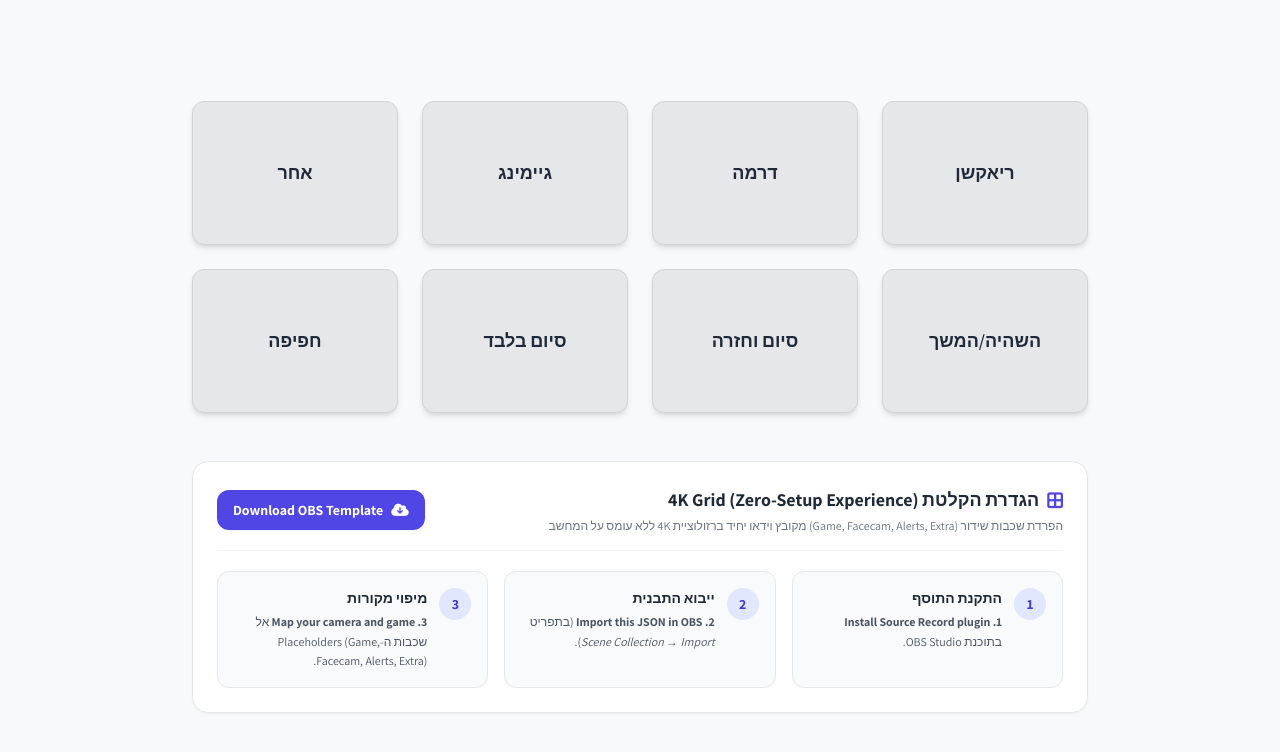
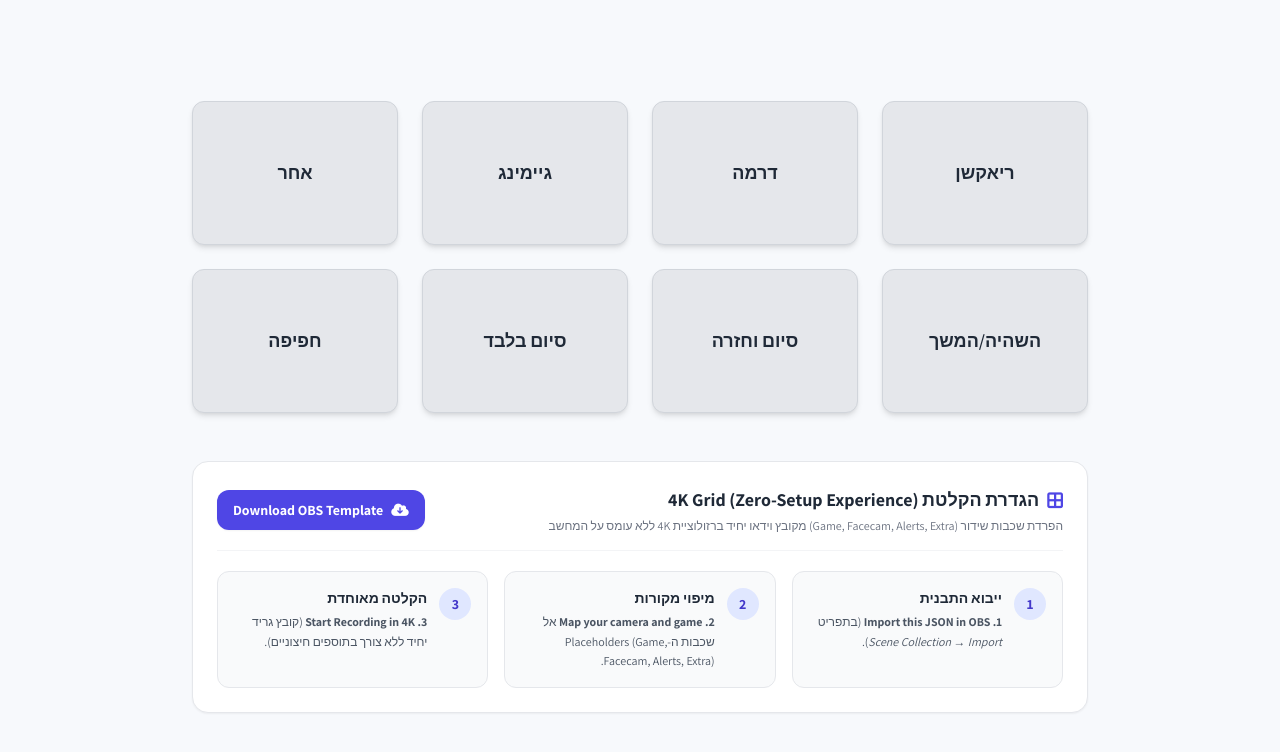
Before and after one commit to Roi-Chocron/LiveEdits, a plain HTML site: page stream deck.html in a window 1280 px wide. Shown: the part 80-832 px from the top of the page. Drawn offline with nearby package versions, Linux system fonts and the light colour scheme.

Commit message:
refactor: remove all Source Record plugin references, standardize on native 4K single-file grid recording

```diff
--- a/stream deck.html
+++ b/stream deck.html
@@ -110,9 +110,9 @@
                 <div class="bg-gray-50 rounded-xl p-4 border border-gray-200 flex items-start gap-3">
                     <div class="w-8 h-8 rounded-full bg-indigo-100 text-indigo-700 font-bold text-sm flex items-center justify-center shrink-0">1</div>
                     <div>
-                        <h4 class="text-sm font-bold text-gray-800">התקנת התוסף</h4>
+                        <h4 class="text-sm font-bold text-gray-800">ייבוא התבנית</h4>
                         <p class="text-xs text-gray-600 mt-1 leading-relaxed">
-                            <strong>1. Install Source Record plugin</strong> בתוכנת OBS Studio.
+                            <strong>1. Import this JSON in OBS</strong> (בתפריט <em>Scene Collection &rarr; Import</em>).
                         </p>
                     </div>
                 </div>
@@ -120,9 +120,9 @@
                 <div class="bg-gray-50 rounded-xl p-4 border border-gray-200 flex items-start gap-3">
                     <div class="w-8 h-8 rounded-full bg-indigo-100 text-indigo-700 font-bold text-sm flex items-center justify-center shrink-0">2</div>
                     <div>
-                        <h4 class="text-sm font-bold text-gray-800">ייבוא התבנית</h4>
+                        <h4 class="text-sm font-bold text-gray-800">מיפוי מקורות</h4>
                         <p class="text-xs text-gray-600 mt-1 leading-relaxed">
-                            <strong>2. Import this JSON in OBS</strong> (בתפריט <em>Scene Collection &rarr; Import</em>).
+                            <strong>2. Map your camera and game</strong> אל שכבות ה-Placeholders (Game, Facecam, Alerts, Extra).
                         </p>
                     </div>
                 </div>
@@ -130,9 +130,9 @@
                 <div class="bg-gray-50 rounded-xl p-4 border border-gray-200 flex items-start gap-3">
                     <div class="w-8 h-8 rounded-full bg-indigo-100 text-indigo-700 font-bold text-sm flex items-center justify-center shrink-0">3</div>
                     <div>
-                        <h4 class="text-sm font-bold text-gray-800">מיפוי מקורות</h4>
+                        <h4 class="text-sm font-bold text-gray-800">הקלטה מאוחדת</h4>
                         <p class="text-xs text-gray-600 mt-1 leading-relaxed">
-                            <strong>3. Map your camera and game</strong> אל שכבות ה-Placeholders (Game, Facecam, Alerts, Extra).
+                            <strong>3. Start Recording in 4K</strong> (קובץ גריד יחיד ללא צורך בתוספים חיצוניים).
                         </p>
                     </div>
                 </div>
```
Also changed, not shown: home.html (+6 -6 lines).
